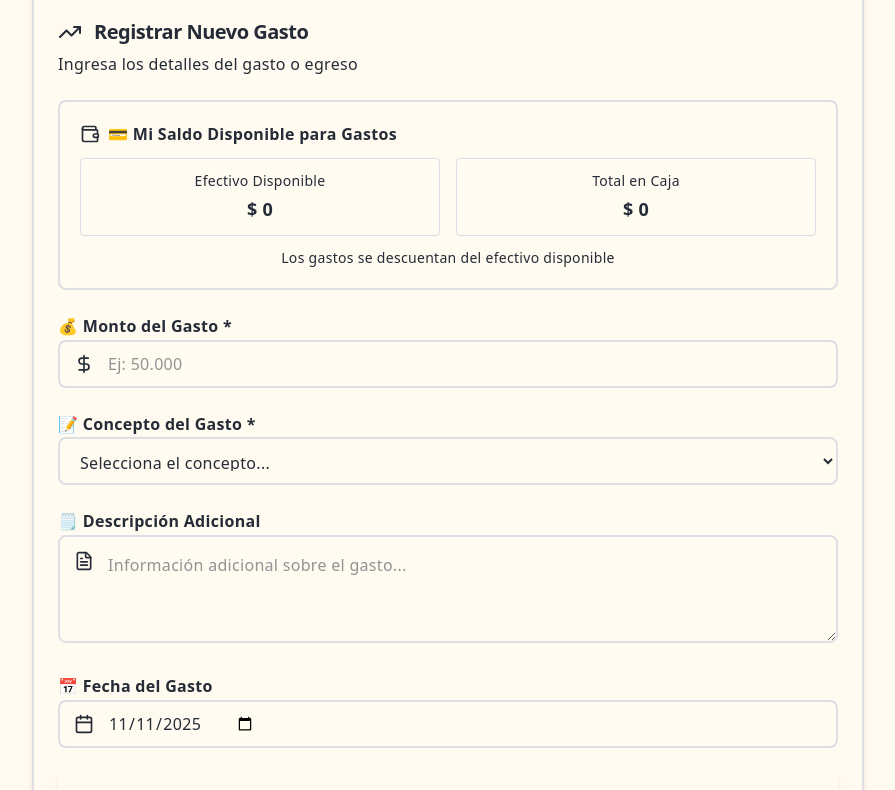
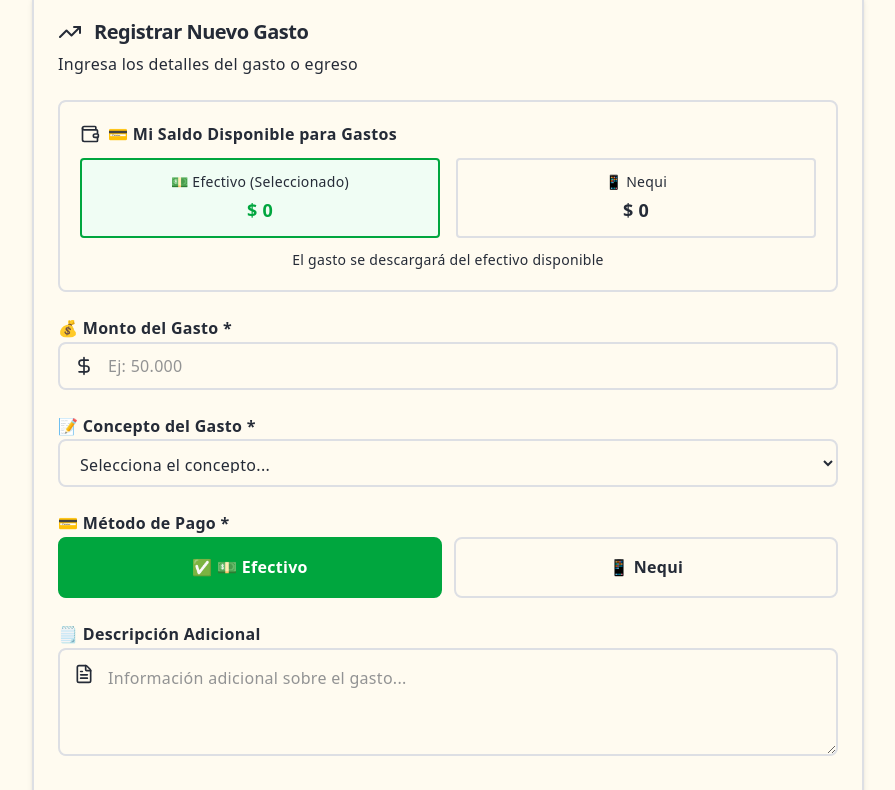
Before and after one commit to JhonierSerna14/Morcilla, a Next.js app: page /expenses in a window 1280 px wide. Shown: the part 445-1235 px from the top of the page, without its empty margins (192-1087 px from the left). Built offline with nearby package versions, Linux system fonts and the light colour scheme; no server answers; the database is empty; sample sign-in values are in the browser's storage.

Commit message:
Fix retirement from NEQUI

```diff
--- a/src/app/api/expenses/route.ts
+++ b/src/app/api/expenses/route.ts
@@ -53,6 +53,7 @@ export async function POST(request: Request) {
       amount,
       concept,
       description,
+      paymentMethod,
       expenseDate
     } = await request.json()
 
@@ -66,6 +67,8 @@ export async function POST(request: Request) {
       "Otros"
     ]
 
+    const validMethods = ["EFECTIVO", "NEQUI"]
+
     if (!amount || !concept) {
       return NextResponse.json(
         { error: "Faltan campos obligatorios (monto y concepto)" },
@@ -76,6 +79,13 @@ export async function POST(request: Request) {
     if (!validConcepts.includes(concept)) {
       return NextResponse.json(
         { error: `Concepto no válido: ${concept}` },
+        { status: 400 }
+      )
+    }
+
+    if (!paymentMethod || !validMethods.includes(paymentMethod)) {
+      return NextResponse.json(
+        { error: "Método de pago no válido. Debe ser EFECTIVO o NEQUI" },
         { status: 400 }
       )
     }
@@ -96,6 +106,7 @@ export async function POST(request: Request) {
           amount: amount,
           concept,
           description: description || null,
+          paymentMethod: paymentMethod,
           expenseDate: expenseDate ? new Date(expenseDate) : new Date(),
         },
         include: {
@@ -109,7 +120,7 @@ export async function POST(request: Request) {
           userId: session.user.id,
           movementType: 'EXPENSE',
           amount: amount,
-          paymentMethod: 'EFECTIVO', // Por defecto efectivo para gastos
+          paymentMethod: paymentMethod,
           description: `Gasto: ${concept}${description ? ` - ${description}` : ''}`,
           movementDate: expenseDate ? new Date(expenseDate) : new Date(),
         }
--- a/src/app/expenses/page.tsx
+++ b/src/app/expenses/page.tsx
@@ -11,6 +11,7 @@ interface Expense {
   id: string
   amount: number
   concept: string
+  paymentMethod: string
   description?: string
   expenseDate: string
   user: {
@@ -37,6 +38,7 @@ export default function ExpensesPage() {
     amount: "",
     concept: "",
     description: "",
+    paymentMethod: "EFECTIVO",
     expenseDate: new Date().toISOString().split('T')[0]
   })
 
@@ -93,14 +95,17 @@ export default function ExpensesPage() {
       return
     }
 
-    // Validar que tenga suficiente dinero en efectivo
+    // Validar que tenga suficiente dinero
     if (!balance) {
       alert("❌ No se pudo cargar tu saldo actual")
       return
     }
 
-    if (amount > balance.totalCash) {
-      alert(`❌ No tienes suficiente dinero en efectivo para este gasto.\nDisponible: ${formatCurrency(balance.totalCash)}\nRequerido: ${formatCurrency(amount)}`)
+    const selectedBalance = expenseForm.paymentMethod === "EFECTIVO" ? balance.totalCash : balance.totalNequi
+
+    if (amount > selectedBalance) {
+      const method = expenseForm.paymentMethod === "EFECTIVO" ? "en efectivo" : "en Nequi"
+      alert(`❌ No tienes suficiente dinero ${method} para este gasto.\nDisponible: ${formatCurrency(selectedBalance)}\nRequerido: ${formatCurrency(amount)}`)
       return
     }
 
@@ -122,6 +127,7 @@ export default function ExpensesPage() {
           amount: amount,
           concept: expenseForm.concept.trim(),
           description: expenseForm.description.trim() || null,
+          paymentMethod: expenseForm.paymentMethod,
           expenseDate: expenseForm.expenseDate,
         }),
       })
@@ -131,9 +137,11 @@ export default function ExpensesPage() {
         setTimeout(() => setSuccess(false), 3000)
 
         // Mostrar mensaje de éxito
+        const methodLabel = expenseForm.paymentMethod === "EFECTIVO" ? "💵 Efectivo" : "📱 Nequi"
         alert(`✅ ¡Gasto registrado exitosamente!\n\n` +
               `Concepto: ${expenseForm.concept.trim()}\n` +
               `Monto: $${amount.toLocaleString()}\n` +
+              `Método: ${methodLabel}\n` +
               `Fecha: ${new Date(expenseForm.expenseDate).toLocaleDateString()}`)
 
         // Reset form
@@ -141,6 +149,7 @@ export default function ExpensesPage() {
           amount: "",
           concept: "",
           description: "",
+          paymentMethod: "EFECTIVO",
           expenseDate: new Date().toISOString().split('T')[0]
         })
 
@@ -235,21 +244,39 @@ export default function ExpensesPage() {
                   💳 Mi Saldo Disponible para Gastos
                 </h3>
                 <div className="grid grid-cols-2 gap-4">
-                  <div className="text-center bg-background/50 p-3 rounded border border-border">
-                    <p className="text-sm text-muted-foreground">Efectivo Disponible</p>
-                    <p className="text-lg font-bold text-primary mt-1">
-                      {formatCurrency(balance.totalCash)}
-                    </p>
-                  </div>
-                  <div className="text-center bg-background/50 p-3 rounded border border-border">
-                    <p className="text-sm text-muted-foreground">Total en Caja</p>
-                    <p className="text-lg font-bold text-primary mt-1">
-                      {formatCurrency(balance.grandTotal)}
-                    </p>
-                  </div>
+                  {expenseForm.paymentMethod === "EFECTIVO" ? (
+                    <div className="text-center bg-green-50 p-3 rounded border-2 border-green-600">
+                      <p className="text-sm text-muted-foreground">💵 Efectivo (Seleccionado)</p>
+                      <p className="text-lg font-bold mt-1 text-green-600">
+                        {formatCurrency(balance.totalCash)}
+                      </p>
+                    </div>
+                  ) : (
+                    <div className="text-center bg-background/50 p-3 rounded border-2 border-border">
+                      <p className="text-sm text-muted-foreground">💵 Efectivo</p>
+                      <p className="text-lg font-bold mt-1 text-foreground">
+                        {formatCurrency(balance.totalCash)}
+                      </p>
+                    </div>
+                  )}
+                  {expenseForm.paymentMethod === "NEQUI" ? (
+                    <div className="text-center bg-blue-50 p-3 rounded border-2 border-blue-600">
+                      <p className="text-sm text-muted-foreground">📱 Nequi (Seleccionado)</p>
+                      <p className="text-lg font-bold mt-1 text-blue-600">
+                        {formatCurrency(balance.totalNequi)}
+                      </p>
+                    </div>
+                  ) : (
+                    <div className="text-center bg-background/50 p-3 rounded border-2 border-border">
+                      <p className="text-sm text-muted-foreground">📱 Nequi</p>
+                      <p className="text-lg font-bold mt-1 text-foreground">
+                        {formatCurrency(balance.totalNequi)}
+                      </p>
+                    </div>
+                  )}
                 </div>
                 <p className="text-sm text-muted-foreground mt-3 text-center">
-                  Los gastos se descuentan del efectivo disponible
+                  El gasto se descargará del {expenseForm.paymentMethod === "EFECTIVO" ? "efectivo disponible" : "saldo en Nequi"}
                 </p>
               </div>
             )}
@@ -296,6 +323,49 @@ export default function ExpensesPage() {
                   <option value="Herramientas">🔧 Herramientas</option>
                   <option value="Otros">📝 Otros</option>
                 </select>
+              </div>
+
+              {/* Método de Pago */}
+              <div className="space-y-2">
+                <label className="text-base font-semibold text-foreground">
+                  💳 Método de Pago *
+                </label>
+                <div className="grid grid-cols-2 gap-3">
+                  {expenseForm.paymentMethod === "EFECTIVO" ? (
+                    <button
+                      type="button"
+                      onClick={() => setExpenseForm({...expenseForm, paymentMethod: "EFECTIVO"})}
+                      className="p-4 border-2 border-green-600 bg-green-600 text-white rounded-lg font-semibold transition-all"
+                    >
+                      ✅ 💵 Efectivo
+                    </button>
+                  ) : (
+                    <button
+                      type="button"
+                      onClick={() => setExpenseForm({...expenseForm, paymentMethod: "EFECTIVO"})}
+                      className="p-4 border-2 border-border bg-background text-muted-foreground rounded-lg font-semibold transition-all hover:border-green-600 hover:bg-green-50"
+                    >
+                      💵 Efectivo
+                    </button>
+                  )}
+                  {expenseForm.paymentMethod === "NEQUI" ? (
+                    <button
+                      type="button"
+                      onClick={() => setExpenseForm({...expenseForm, paymentMethod: "NEQUI"})}
+                      className="p-4 border-2 border-blue-600 bg-blue-600 text-white rounded-lg font-semibold transition-all"
+                    >
+                      ✅ 📱 Nequi
+                    </button>
+                  ) : (
+                    <button
+                      type="button"
+                      onClick={() => setExpenseForm({...expenseForm, paymentMethod: "NEQUI"})}
+                      className="p-4 border-2 border-border bg-background text-muted-foreground rounded-lg font-semibold transition-all hover:border-blue-600 hover:bg-blue-50"
+                    >
+                      📱 Nequi
+                    </button>
+                  )}
+                </div>
               </div>
 
               {/* Descripción */}
@@ -382,11 +452,13 @@ export default function ExpensesPage() {
                       {expense.description && (
                         <p className="text-sm text-muted-foreground mb-2">{expense.description}</p>
                       )}
-                      <div className="flex items-center text-sm text-muted-foreground">
-                        <Calendar className="w-4 h-4 mr-2" />
+                      <div className="flex items-center text-sm text-muted-foreground flex-wrap gap-2">
+                        <Calendar className="w-4 h-4" />
                         {new Date(expense.expenseDate).toLocaleDateString('es-CO')}
-                        <span className="mx-2">•</span>
+                        <span>•</span>
                         <span>👤 {expense.user.name}</span>
+                        <span>•</span>
+                        <span>{expense.paymentMethod === "EFECTIVO" ? "💵 Efectivo" : "📱 Nequi"}</span>
                       </div>
                     </div>
                     <div className="text-right ml-4">
```
Also changed, not shown: 1 other file (tests, documents, lock files or other folders).
